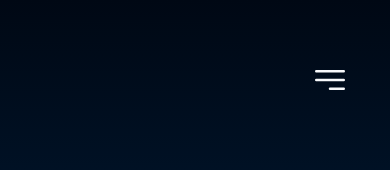
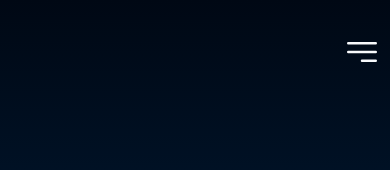
Before and after one commit to MrF1ow/Portfolio-Page, a React (Vite) app: page / in a window 390 px wide. Shown: the top 170 px of the page. Built offline with nearby package versions, Linux system fonts and the light colour scheme; the HTML template or start-up script is replaced by a standard one.

Commit message:
More on Hamburger Menu

```diff
--- a/src/App.tsx
+++ b/src/App.tsx
@@ -2,7 +2,7 @@ import HeaderSection from "./sections/header-section";
 
 export default function App() {
   return (
-    <div className="w-screen h-screen bg-custom-gradient text-slate-50 py-10 mx-4 xl:max-w-screen-xl lg:max-w-screen-lg">
+    <div className="w-screen h-screen bg-custom-gradient text-slate-50 py-8 px-2 xl:max-w-screen-xl lg:max-w-screen-lg">
       <HeaderSection />
     </div>
   );
--- a/src/sections/header-section/components/hamburger.tsx
+++ b/src/sections/header-section/components/hambuger-close.tsx
@@ -1,7 +1,6 @@
-function HamburgerMenu(): JSX.Element {
-
+function HamburgerCloseIcon({ toggleMenu }: HamburgerIconProps): JSX.Element {
   return (
-    <div className='w-full flex justify-end'>
+    <div onClick={toggleMenu}>
       <svg
         xmlns="http://www.w3.org/2000/svg"
         fill="none"
@@ -13,11 +12,11 @@ function HamburgerMenu(): JSX.Element {
         <path
           strokeLinecap="round"
           strokeLinejoin="round"
-          d="M3.75 6.75h16.5M3.75 12h16.5M12 17.25h8.25"
+          d="M6 18 18 6M6 6l12 12"
         />
       </svg>
     </div>
   );
 }
 
-export default HamburgerMenu;
+export default HamburgerCloseIcon;
--- /dev/null
+++ b/src/sections/header-section/components/hambuger-open.tsx
@@ -0,0 +1,23 @@
+function HamburgerOpenIcon({ toggleMenu }: HamburgerIconProps): JSX.Element {
+
+  return (
+    <div onClick={toggleMenu}>
+      <svg
+        xmlns="http://www.w3.org/2000/svg"
+        fill="none"
+        viewBox="0 0 24 24"
+        strokeWidth={1.5}
+        stroke="currentColor"
+        className="size-10"
+      >
+        <path
+          strokeLinecap="round"
+          strokeLinejoin="round"
+          d="M3.75 6.75h16.5M3.75 12h16.5M12 17.25h8.25"
+        />
+      </svg>
+    </div>
+  );
+}
+
+export default HamburgerOpenIcon;
--- /dev/null
+++ b/src/sections/header-section/components/hamburger-menu.tsx
@@ -0,0 +1,19 @@
+import HamburgerCloseIcon from "./hambuger-close";
+
+function HamburgerMenu({ toggleMenu }: HamburgerIconProps): JSX.Element {
+  return (
+    <div className="w-full h-auto translate-x-6 bg-brightyellow text-black">
+        <HamburgerCloseIcon toggleMenu={toggleMenu} />
+        <nav>
+            <ul>
+                <li>Home</li>
+                <li>About</li>
+                <li>Projects</li>
+                <li>Contact</li>
+            </ul>
+        </nav>
+    </div>
+  );
+}
+
+export default HamburgerMenu;
--- a/src/sections/header-section/index.tsx
+++ b/src/sections/header-section/index.tsx
@@ -1,25 +1,43 @@
 import Navigation from "./components/navigation";
-import HamburgerMenu from "./components/hamburger";
-import { useState, useEffect } from 'react';
+import HamburgerOpenIcon from "./components/hambuger-open";
+import HamburgerMenu from "./components/hamburger-menu";
+import { useState, useEffect } from "react";
 
 function HeaderSection(): JSX.Element {
   const [isDesktop, setIsDesktop] = useState(window.innerWidth > 768);
+  const [isOpen, setIsOpen] = useState(false);
+  const [headerStyle, setHeaderStyle] = useState("flex justify-center");
 
   useEffect(() => {
     const handResize = () => {
       setIsDesktop(window.innerWidth > 768);
     };
 
-        window.addEventListener('resize', handResize);
+    window.addEventListener("resize", handResize);
 
     return () => {
-            window.removeEventListener('resize', handResize);
+      window.removeEventListener("resize", handResize);
     };
   }, []);
 
-    return(
-        <header className='flex justify-center py-5 px-10'>
-            {isDesktop ? <Navigation /> : <HamburgerMenu />}
+  useEffect(() => {
+    setHeaderStyle(
+      isOpen ? "w-full flex justify-center" : "w-full flex justify-end"
+    );
+  }, [isOpen]);
+
+  const toggleMenu = () => setIsOpen((prev) => !prev);
+
+  return (
+    <header className={headerStyle}>
+      {isDesktop ? (
+        <Navigation />
+      ) : (
+        <>
+          {!isOpen && <HamburgerOpenIcon toggleMenu={toggleMenu} />}
+          {isOpen && <HamburgerMenu toggleMenu={toggleMenu} />}
+        </>
+      )}
     </header>
   );
 }
--- a/src/types/index.d.ts
+++ b/src/types/index.d.ts
@@ -0,0 +1,3 @@
+interface HamburgerIconProps {
+    toggleMenu: () => void;
+}
```
Lines whose indentation alone changed are shown as unchanged.
